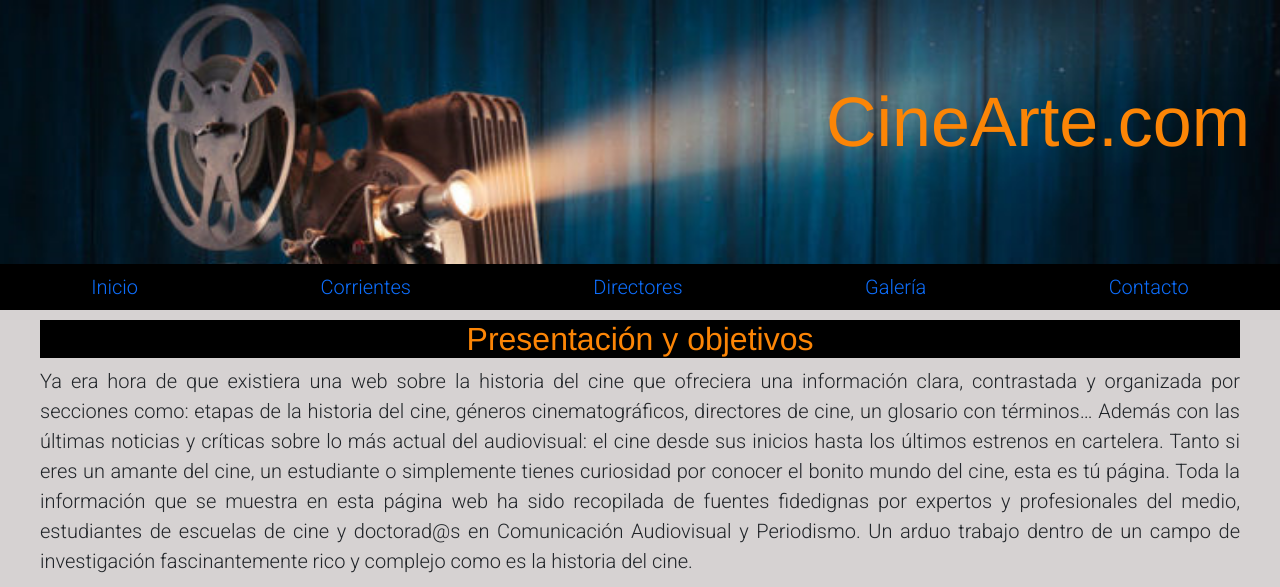
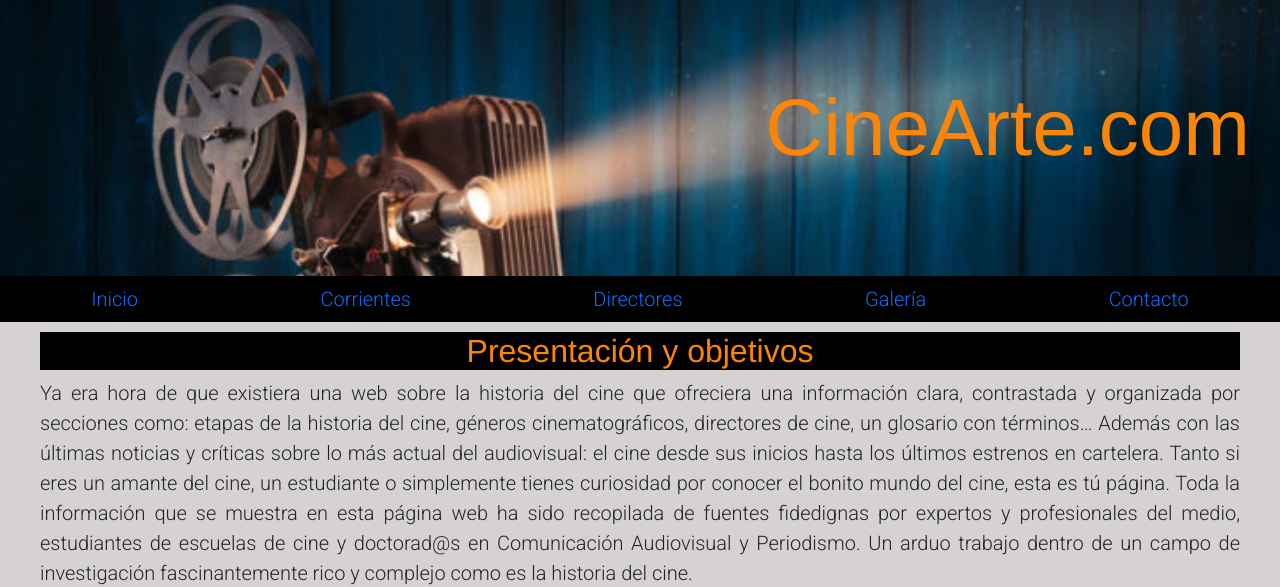
Before and after one commit to Sardella1978/Desafio5.GitHub.Animaciones-Transiciones, a plain HTML site: page index.html in a window 1280 px wide. Shown: the top 587 px of the page. Drawn offline with nearby package versions, Linux system fonts and the light colour scheme.

Commit message:
correccion de titulo

```diff
--- a/estilos.css
+++ b/estilos.css
@@ -6,7 +6,7 @@
 
  h1 {color:#fc8506; padding-top: 80px; padding-right: 30px; text-align: right;
      font-family: 'Franklin Gothic Medium', 'Arial Narrow', Arial, sans-serif;
-     font-size: 350%;
+     font-size: 5rem;
      }
  h2 {color:#fc8506; text-align: center; background-color: black;
      font-family: 'Franklin Gothic Medium', 'Arial Narrow', Arial, sans-serif;}
@@ -55,7 +55,6 @@
 
         .imgGalería {width: 100%; height: 100%;}
 
-        .imgContacto{width: 300px;height: 300px;}
 
         /*FOOTER*/
 
```
